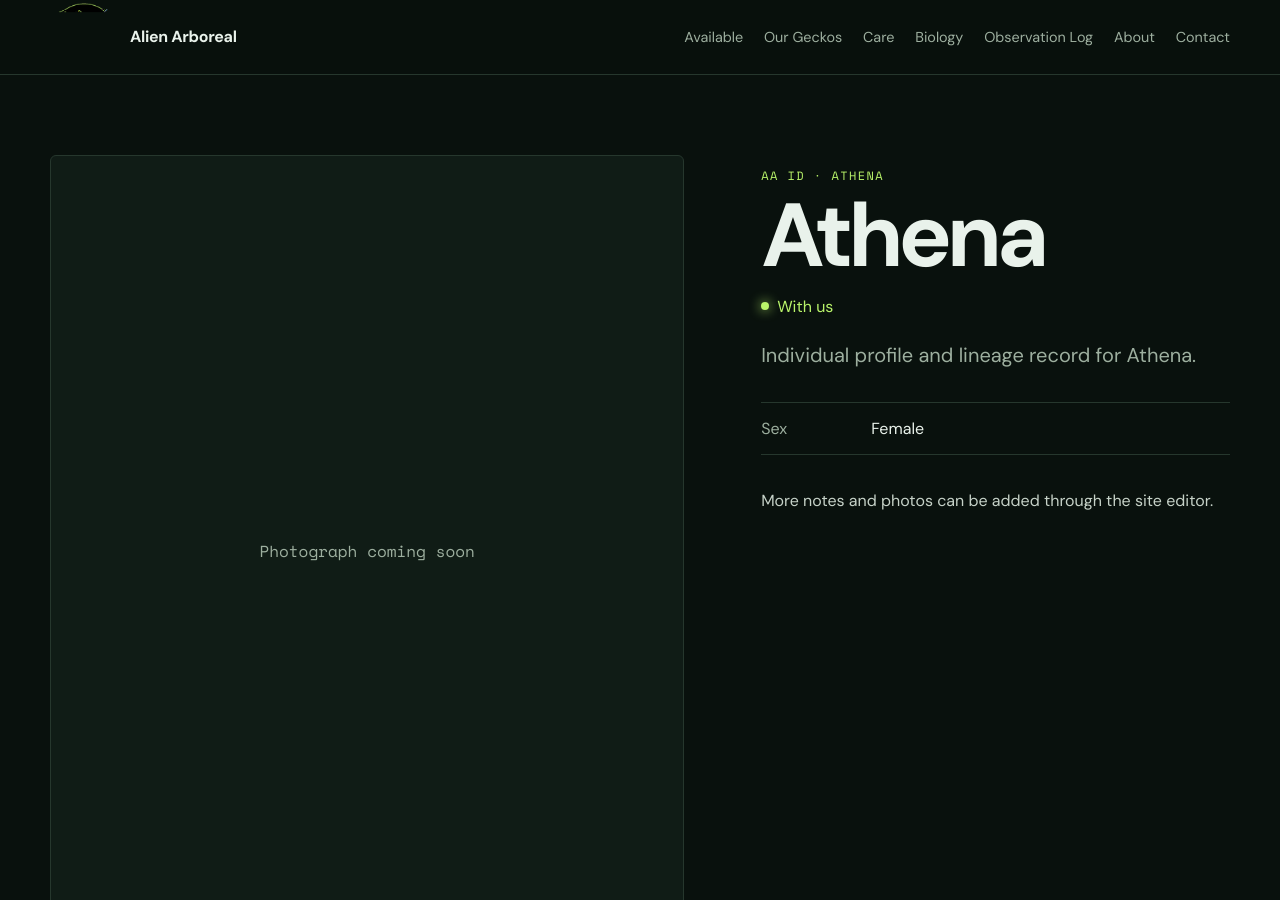
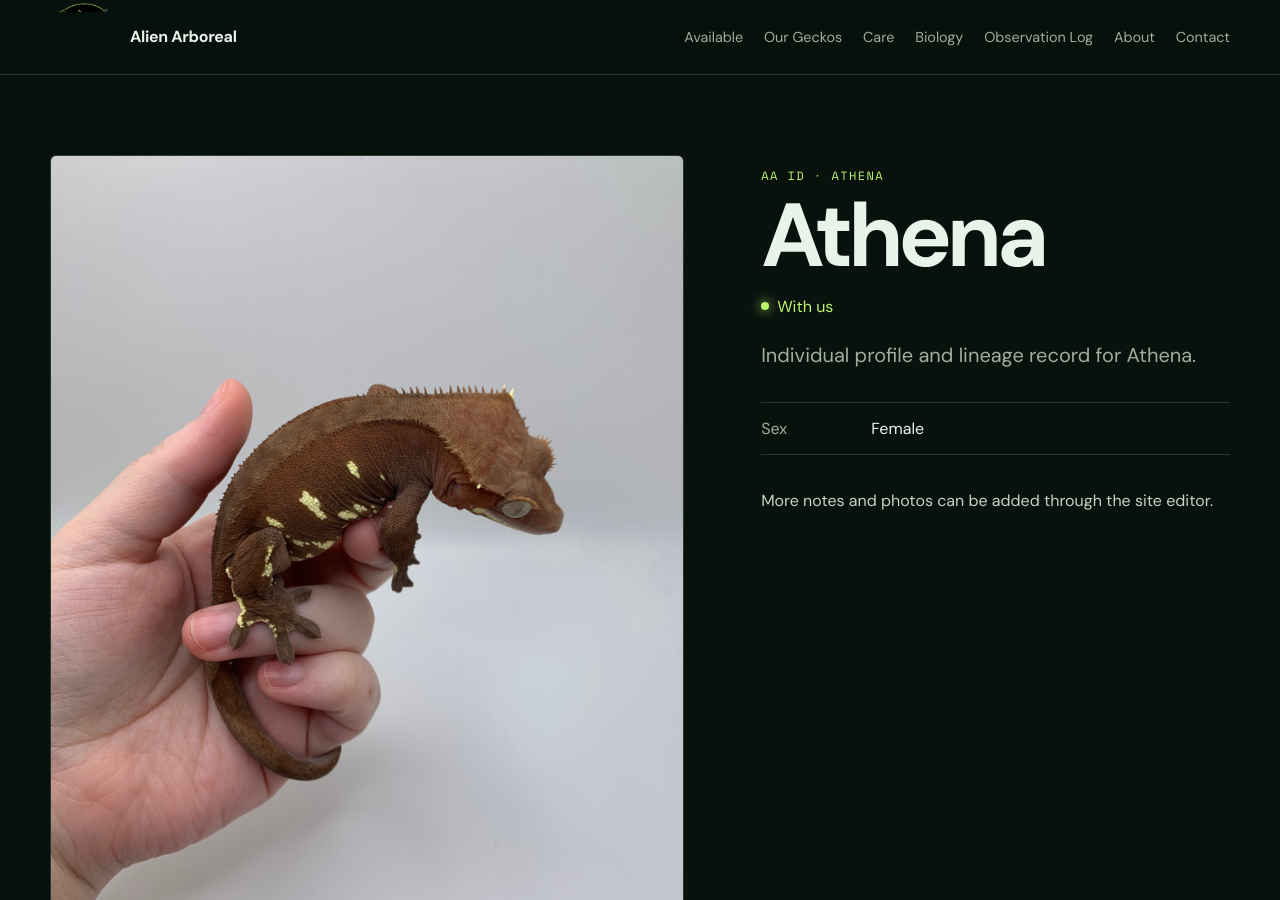
Before and after one commit to SavannahSidle/AlienArboreal, a Jekyll site: the page built from _geckos/athena.md, in a window 1280 px wide and 900 px high. Built offline with Jekyll 4.4.1, drawn with Linux system fonts in a browser that asks for light colours; some of the changed lines change nothing that is shown.

Commit message:
Update _geckos/athena.md (via Pages CMS)

```diff
--- a/_geckos/athena.md
+++ b/_geckos/athena.md
@@ -3,5 +3,8 @@ name: Athena
 status: with-us
 sex: Female
 summary: Individual profile and lineage record for Athena.
+animal_id: Athena
+photos:
+  - /assets/images/geckos/img3367.jpeg
 ---
 More notes and photos can be added through the site editor.
```
